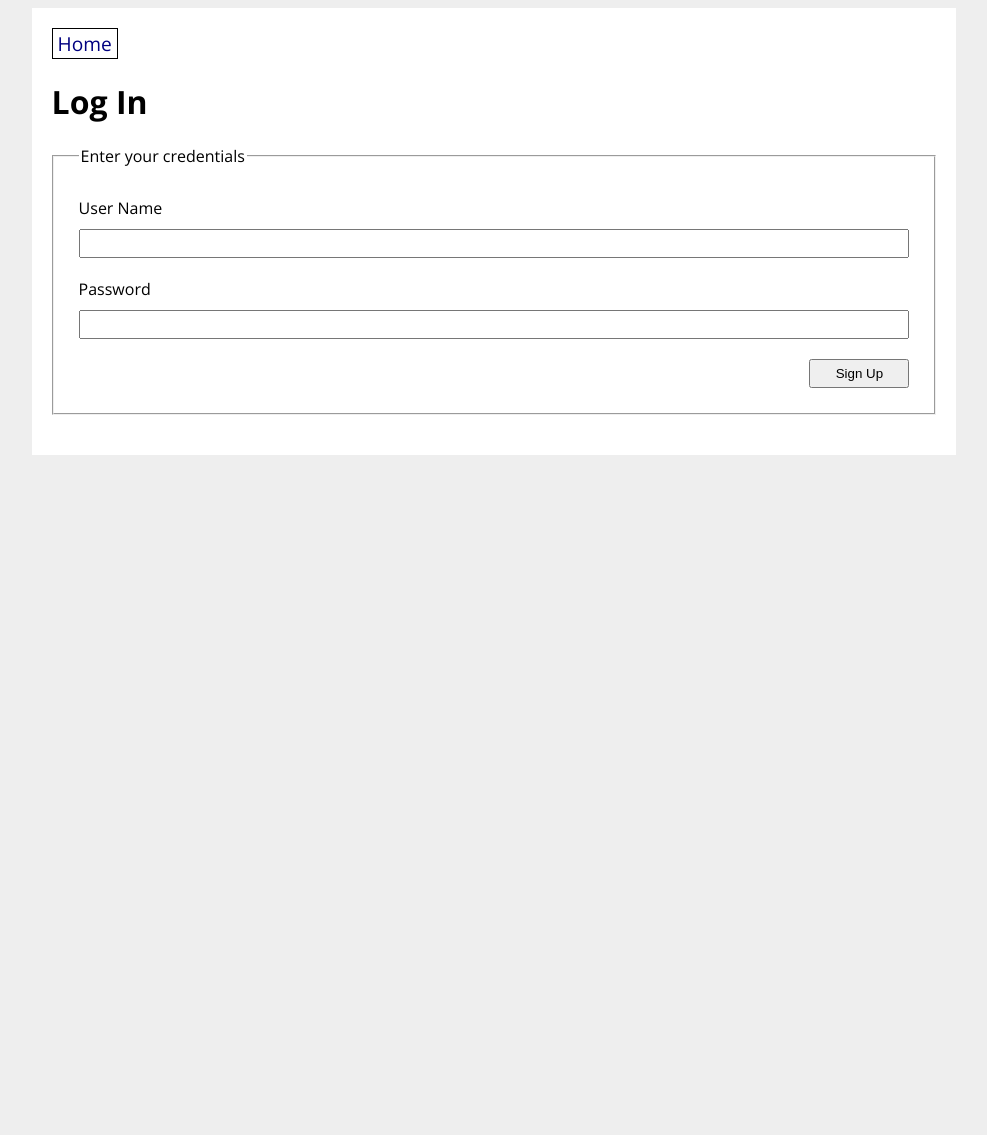
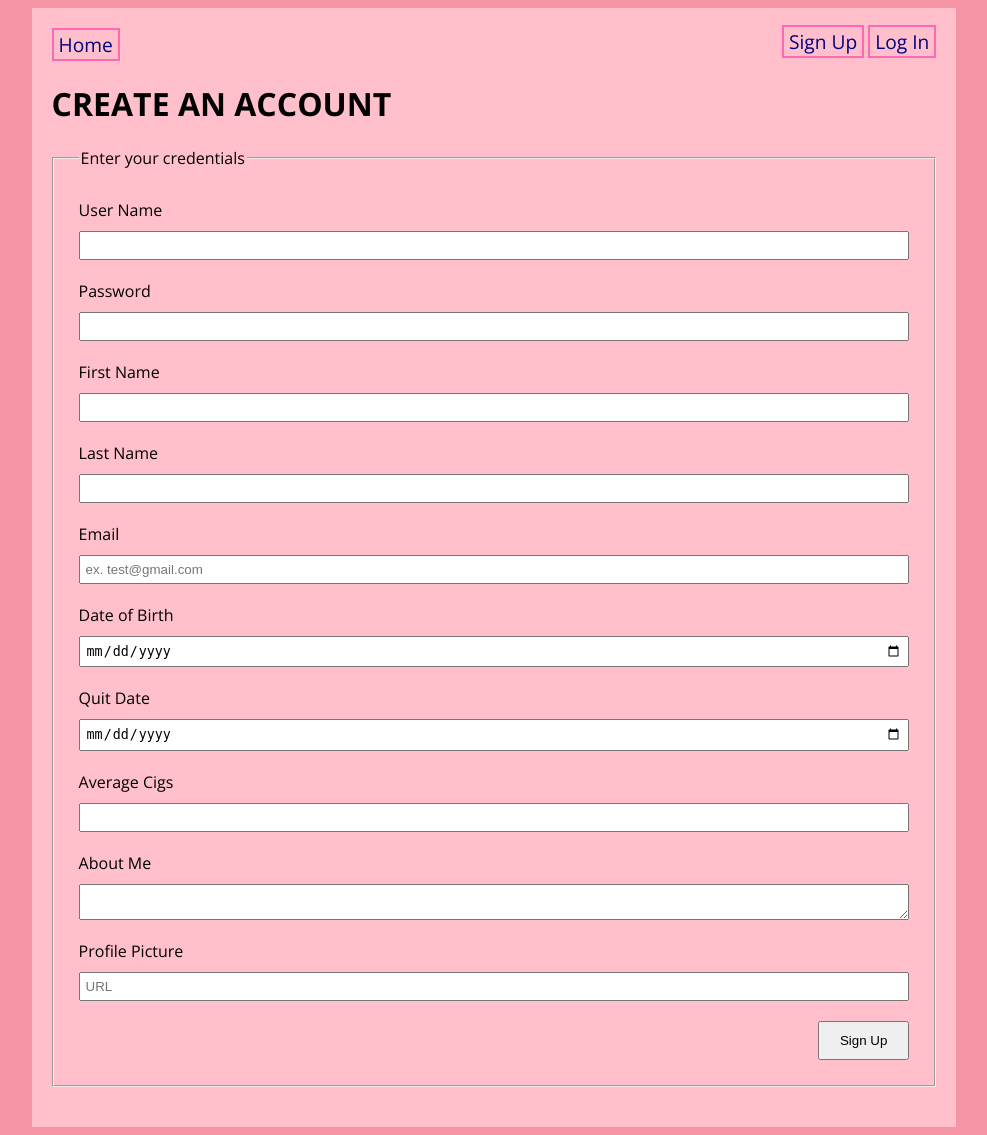
Before and after one commit to AlexaWhit/ACS1220-Quitter-Final-Project, a Flask app: template quitter_app/templates/signup.html in a window 1280 px wide. Shown: the whole page, without its empty margins (146-1133 px from the left). Before the commit the page ends 455 px from the top, so only its background shows below. Run offline with Flask 2, Linux system fonts and the light colour scheme; the template is opened without the code that fills it: values that come from a table or form of the project are taken from there, others are empty.

Commit message:
signup and login functional

```diff
--- a/app.py
+++ b/app.py
@@ -1,7 +1,9 @@
 from quitter_app.extensions import *
-from quitter_app.routes import main
+from quitter_app.main.routes import main
+from quitter_app.auth.routes import auth
 
 app.register_blueprint(main)
+app.register_blueprint(auth)
 
 with app.app_context():
     db.create_all()
--- /dev/null
+++ b/quitter_app/auth/forms.py
@@ -0,0 +1,44 @@
+from flask_wtf import FlaskForm
+from wtforms import StringField, PasswordField, SubmitField, DateField, IntegerField, TextAreaField
+from wtforms.validators import DataRequired, Length, ValidationError, URL, Email
+from quitter_app.models import User
+from quitter_app.extensions import *
+
+
+class SignUpForm(FlaskForm):
+    username = StringField('User Name',
+        validators=[DataRequired(), Length(min=3, max=50)])
+    password = PasswordField('Password', validators=[DataRequired()])
+    first_name = StringField('First Name', validators=[DataRequired()])
+    last_name = StringField('Last Name', validators=[DataRequired()])
+    email = StringField('Email', validators=[Email(), DataRequired()])
+    birth_date = DateField('Date of Birth', validators=[DataRequired()])
+    quit_date = DateField('Quit Date', validators=[DataRequired()])
+    avg_cigs = IntegerField('Average Cigs', validators=[DataRequired()])
+    about_me = TextAreaField('About Me')
+    profile_pic = StringField('Profile Picture', validators=[DataRequired()])
+    submit = SubmitField('Sign Up')
+
+    def validate_username(self, username):
+        user = User.query.filter_by(username=username.data).first()
+        if user:
+            raise ValidationError(
+                'That username is taken. Please choose a different one.')
+
+
+class LoginForm(FlaskForm):
+    username = StringField('User Name',
+        validators=[DataRequired(), Length(min=3, max=50)])
+    password = PasswordField('Password', validators=[DataRequired()])
+    submit = SubmitField('Log In')
+
+    def validate_username(self, username):
+        user = User.query.filter_by(username=username.data).first()
+        if not user:
+            raise ValidationError('No user with that username. Please try again.')
+
+    def validate_password(self, password):
+        user = User.query.filter_by(username=self.username.data).first()
+        if user and not bcrypt.check_password_hash(
+                user.password, password.data):
+            raise ValidationError('Password doesn\'t match. Please try again.')
--- a/quitter_app/extensions.py
+++ b/quitter_app/extensions.py
@@ -1,8 +1,8 @@
 from flask import Flask
 from flask_sqlalchemy import SQLAlchemy
+from flask_login import LoginManager, current_user
+from flask_bcrypt import Bcrypt
 from quitter_app.config import Config
-from flask_login import LoginManager
-from flask_bcrypt import Bcrypt
 import os
 
 app = Flask(__name__)
--- a/quitter_app/forms.py
+++ /dev/null
@@ -1,75 +0,0 @@
-from flask_wtf import FlaskForm
-from wtforms import StringField, DateField, SelectField, SubmitField, FloatField, PasswordField
-from wtforms.ext.sqlalchemy.fields import QuerySelectField
-from wtforms.validators import DataRequired, Length, URL, Length, ValidationError, Email
-from quitter_app.models import *
-from quitter_app.extensions import bcrypt
-
-class UserForm(FlaskForm):
-    """Form for adding/updating a user."""
-
-    username = StringField('User Name',
-        validators=[DataRequired(), Length(min=3, max=50)])
-    password = PasswordField('Password', validators=[DataRequired()])
-    first_name = StringField('First Name', validators=[DataRequired()])
-    last_name = StringField('Post Title', validators=[DataRequired()])
-    email = StringField('Email', validators=[Email(), DataRequired()])
-    birth_date = DateField('Date of Birth', validators=[DataRequired()])
-    quit_date = DateField('Quit Date', validators=[DataRequired()])
-    about_me = StringField('About Me')
-    profie_pic = StringField('Profile Picture', validators=[URL()])
-    submit = SubmitField('Submit Post')
-    delete = SubmitField('Delete Post')
-
-class PostForm(FlaskForm):
-    """Form for adding/updating a user's post."""
-
-    title = StringField('Post Title', validators=[DataRequired()])
-    type = SelectField('Purpose', choices=Purpose.choices())
-    body = StringField('Body', validators=[DataRequired()])
-    user_id = StringField('Photo', validators=[URL()])
-    user = db.relationship('User', back_populates='posts')
-    submit = SubmitField('Submit Post')
-    delete = SubmitField('Delete Post')
-
-class PhotoForm(FlaskForm):
-    """Form for adding/updating a photo."""
-
-    title = StringField('title', validators=[DataRequired()])
-    price = FloatField('Price', validators=[DataRequired()])
-    type = SelectField('Purpose', choices=Purpose.choices())
-    photo_url = StringField('Photo', validators=[DataRequired()])
-    # user_tags = QuerySelectField('User Tags', query_factory=lambda: user.query)
-    submit = SubmitField('Submit')
-    delete = SubmitField('Delete Item')
-
-# forms.py
-
-class SignUpForm(FlaskForm):
-    username = StringField('User Name',
-        validators=[DataRequired(), Length(min=3, max=50)])
-    password = PasswordField('Password', validators=[DataRequired()])
-    email = StringField('Email', validators=[Email()])
-    submit = SubmitField('Sign Up')
-
-    def validate_username(self, username):
-        user = User.query.filter_by(username=username.data).first()
-        if user:
-            raise ValidationError('That username is taken. Please choose a different one.')
-
-class LoginForm(FlaskForm):
-    username = StringField('User Name',
-        validators=[DataRequired(), Length(min=3, max=50)])
-    password = PasswordField('Password', validators=[DataRequired()])
-    submit = SubmitField('Log In')
-
-    def validate_username(self, username):
-        user = User.query.filter_by(username=username.data).first()
-        if not user:
-            raise ValidationError('No user with that username. Please try again.')
-
-    def validate_password(self, password):
-        user = User.query.filter_by(username=self.username.data).first()
-        if user and not bcrypt.check_password_hash(
-                user.password, password.data):
-            raise ValidationError('Password doesn\'t match. Please try again.')
--- a/quitter_app/static/style.css
+++ b/quitter_app/static/style.css
@@ -2,13 +2,13 @@ body {
     display: flex;
     flex-direction: column;
     align-items: center;
-    background-color: #eee;
+    background-color: rgb(246, 149, 165);
     font-family: 'Open Sans', sans-serif;
 }
 
 #content {
     width: 70%;
-    background-color: white;
+    background-color: pink;
     padding: 20px;
 }
 
@@ -22,7 +22,7 @@ nav {
 nav a {
     color: navy;
     text-decoration: none;
-    border: 1px solid black;
+    border: 2px solid hotpink;
     padding: 1px 5px;
     font-size: 1.2em;
 }
@@ -43,27 +43,10 @@ fieldset input {
 }
 
 input[type=submit] {
-    width: 100px;
+    padding: 10px 20px;
     align-self: flex-end;
 }
 
-div.store {
-    border: 1px solid black;
-    padding: 10px;
-    margin-bottom: 10px;
+li.error {
+    color: red;
 }
-
-div.items {
-    display: flex;
-    flex-direction: row;
-    flex-wrap: wrap;
-}
-
-div.item-details {
-    border: 1px solid black;
-    margin: 5px;
-    padding: 5px;
-    text-align: center;
-    width: 250px;
-    height: 300px;
-}
--- a/quitter_app/templates/base.html
+++ b/quitter_app/templates/base.html
@@ -8,22 +8,21 @@
     </head>
     <body>
         <div id="content">
-            <!-- {% for message in get_flashed_messages() %}
+            {% for message in get_flashed_messages() %}
                 <p>{{ message }}</p>
-            {% endfor %} -->
+            {% endfor %}
             <nav>
                 <a href="/">Home</a>
-                <!-- <div>
+                <div>
                     {% if current_user.is_authenticated %}
                         <a href="/new_post">New Post</a>
                     <br>
                         <a href="/new_fried">Add Friend</a>
                     {% else %}
-                        stuff you only want to show to logged-out users
                         <a href="/signup">Sign Up</a>
                         <a href="/login">Log In</a>
                     {% endif %}
-                </div> -->
+                </div>
             </nav>
             {% block content %}{% endblock %}
         </div>
--- a/quitter_app/templates/signup.html
+++ b/quitter_app/templates/signup.html
@@ -1,7 +1,7 @@
 {% extends 'base.html' %}
 {% block content %}
 
-<h1>Log In</h1>
+<h1>CREATE AN ACCOUNT</h1>
 
 <form action="/signup" method="POST">
     {{ form.csrf_token }}
@@ -24,6 +24,70 @@
         {% endfor %}
         </ul>
 
+        {{ form.first_name.label }}
+        {{ form.first_name }}
+        <ul>
+        {% for error in form.first_name.errors %}
+            <li class="error">{{ error }}</li>
+        {% endfor %}
+        </ul>
+
+        {{ form.last_name.label }}
+        {{ form.last_name }}
+        <ul>
+        {% for error in form.last_name.errors %}
+            <li class="error">{{ error }}</li>
+        {% endfor %}
+        </ul>
+
+        {{ form.email.label }}
+        {{ form.email(placeholder="ex. test@gmail.com") }}
+        <ul>
+        {% for error in form.email.errors %}
+            <li class="error">{{ error }}</li>
+        {% endfor %}
+        </ul>
+
+        {{ form.birth_date.label }}
+        {{ form.birth_date(placeholder="YYYY-mm-dd") }}
+        <ul>
+        {% for error in form.birth_date.errors %}
+            <li class="error">{{ error }}</li>
+        {% endfor %}
+        </ul>
+
+        {{ form.quit_date.label }}
+        {{ form.quit_date(placeholder="YYYY-mm-dd") }}
+        <ul>
+        {% for error in form.quit_date.errors %}
+            <li class="error">{{ error }}</li>
+        {% endfor %}
+        </ul>
+
+        {{ form.avg_cigs.label }}
+        {{ form.avg_cigs}}
+        <ul>
+        {% for error in form.avg_cigs.errors %}
+            <li class="error">{{ error }}</li>
+        {% endfor %}
+        </ul>
+
+        {{ form.about_me.label }}
+        {{ form.about_me}}
+        <ul>
+        {% for error in form.about_me.errors %}
+            <li class="error">{{ error }}</li>
+        {% endfor %}
+        </ul>
+
+        {{ form.profile_pic.label }}
+        {{ form.profile_pic(placeholder="URL") }}
+        <ul>
+        {% for error in form.profile_pic.errors %}
+            <li class="error">{{ error }}</li>
+        {% endfor %}
+        </ul>
+
         {{ form.submit }}
     </fieldset>
 </form>
```
Also changed, not shown: quitter_app/auth/routes.py (added, +52 -0 lines), quitter_app/main/forms.py (added, +43 -0 lines), quitter_app/main/routes.py (renamed from quitter_app/routes.py, +7 -48 lines), quitter_app/models.py (+24 -36 lines), quitter_app/templates/home.html (+7 -6 lines), quitter_app/templates/new_post.html (+10 -11 lines), quitter_app/templates/profile.html (added, +22 -0 lines), quitter_app/database.db.
